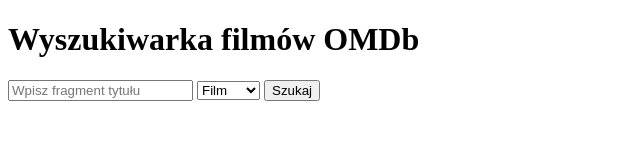
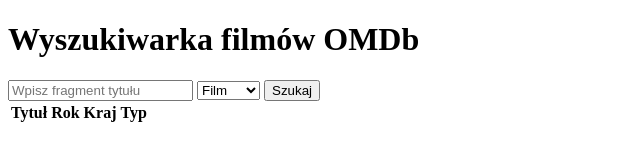
Before and after one commit to Michal-Ruszkowski/wyszukiwarka_filmow_OMDb, a plain HTML site: page index.html in a window 1280 px wide. Shown: the whole page, without its empty margins (0-640 px from the left). Drawn offline with Linux system fonts and the light colour scheme.

Commit message:
Added table

```diff
--- a/index.html
+++ b/index.html
@@ -14,5 +14,16 @@
         <option value="episode">Epizod</option>
     </select>
     <button id="button">Szukaj</button>
+    <table id="resultsTable">
+        <thead>
+            <tr>
+                <th>Tytuł</th>
+                <th>Rok</th>
+                <th>Kraj</th>
+                <th>Typ</th>
+            </tr>
+        </thead>
+        <tbody id="resultsBody"></tbody>
+    </table>
 </body>
 </html>
```
